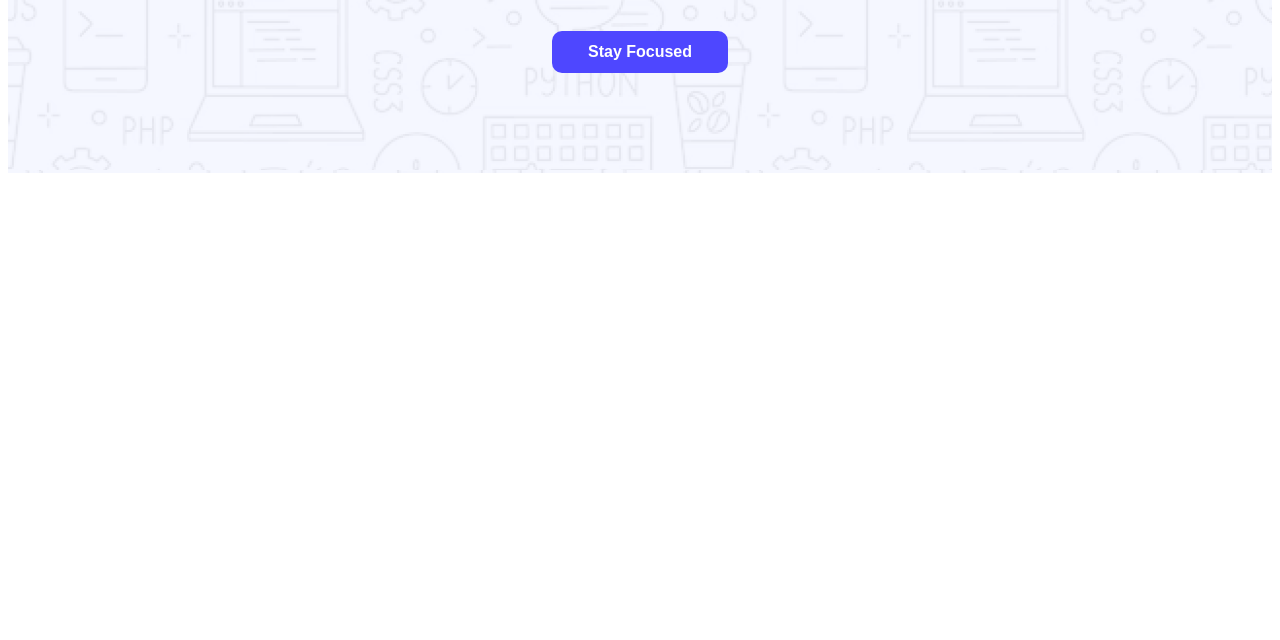
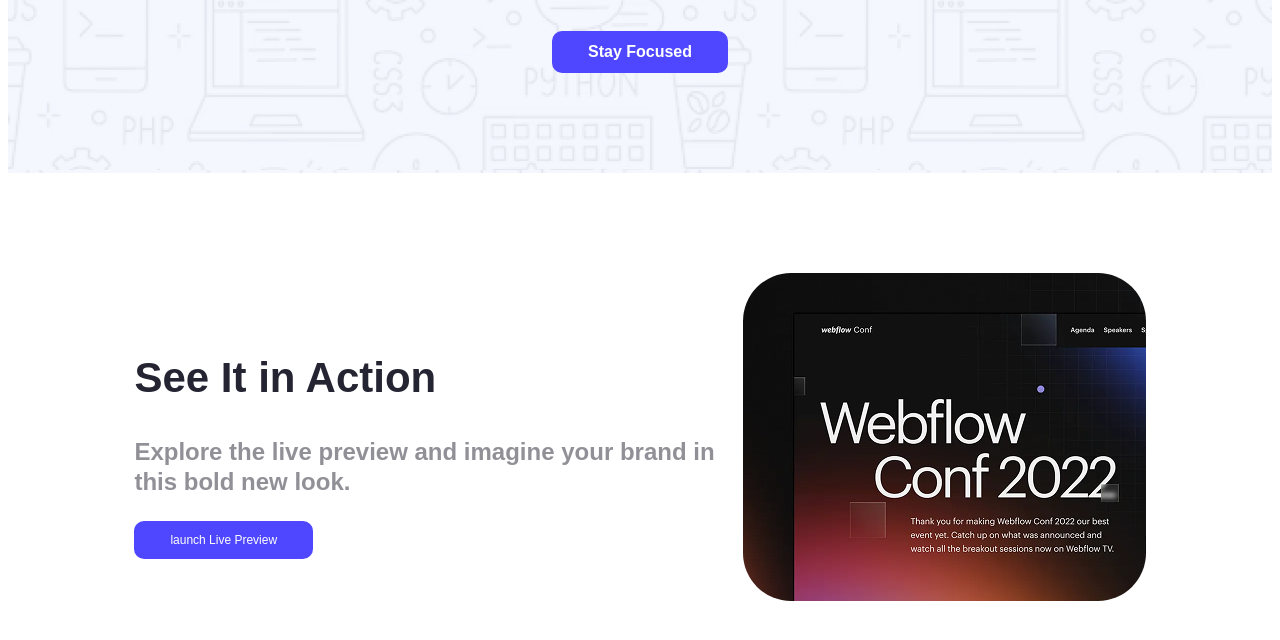
Before and after one commit to mamun-dev007/First-assignment, a plain HTML site: page index.html in a window 1280 px wide. Shown: the part 490-1130 px from the top of the page. Before the commit the page ends 800 px from the top, so only its background shows below. Drawn offline with Linux system fonts and the light colour scheme.

Commit message:
Implement preview section with button and image applied simple styling

```diff
--- a/index.html
+++ b/index.html
@@ -21,8 +21,21 @@
     </div>
     </header>
 
+    <main>
+    <div class="action-section">
+        <div class="action-head" >
+            <h2 class="raleway action-title">See It in Action</h2>
+            <p class="raleway action-subtitle">Explore the live preview and imagine your brand in this bold new look.</p>
+            <button class="action-btn">launch Live Preview</button>
+       </div>
+        <div class="action-image">
+          <img src="Assets/wc-mini.png" alt="" class="action-img">
+       </div>
+    </div>
 
-    <main>
+    <div class="productive-section">
+
+    </div>
 
     </main>
 
--- a/styles/style.css
+++ b/styles/style.css
@@ -63,3 +63,34 @@
    color: white;
 
 }
+/* action-section */
+.action-section{
+    display: flex;
+    margin: 100px auto;
+    width: 80%;
+    justify-content: space-between;
+}
+.action-head{
+    margin: auto 0;
+}
+.action-title{
+    font-size: 42px;
+    color:#252432 ;
+}
+.action-subtitle{
+    font-size: 24px;
+    line-height: 30px;
+    color: #252432;
+    opacity: 50%;
+}
+.action-btn{
+    font-size: 12px;
+    background-color: #4E47FF;
+    padding:12px 36px ;
+    border: none;
+    border-radius: 10px;
+    color: white;
+}
+.action-image img{
+    border-radius: 48px;
+}
```
